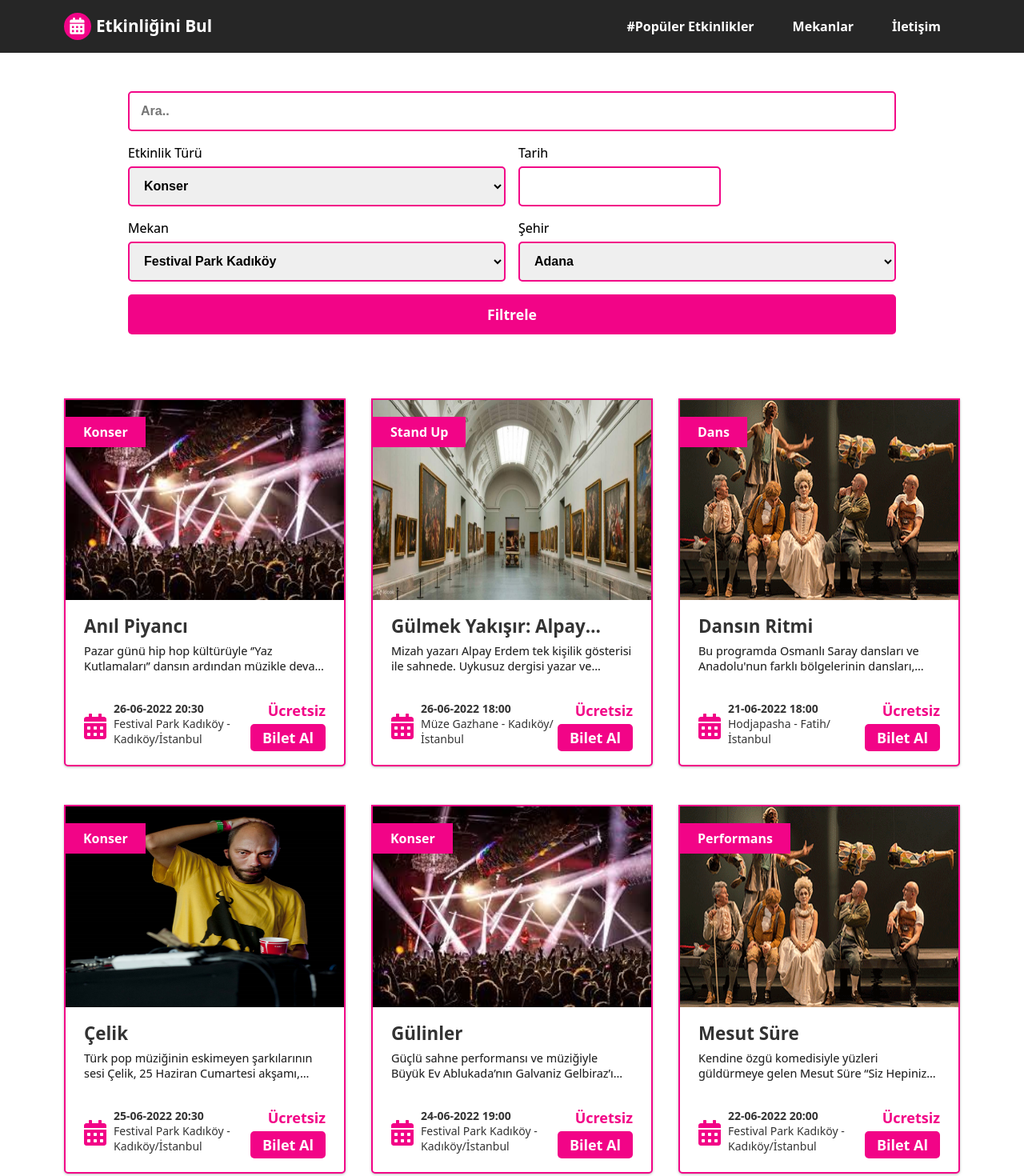
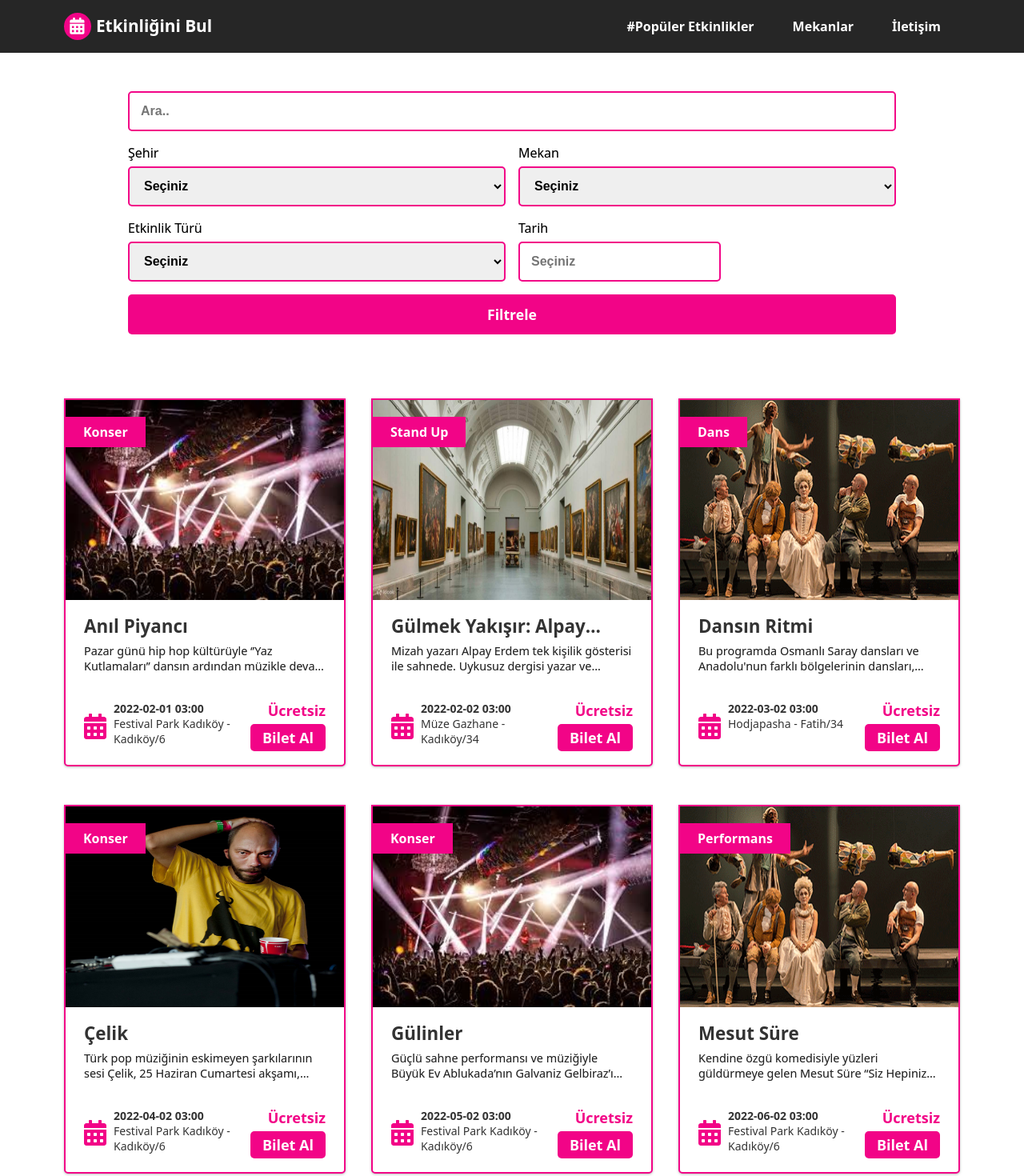
Before and after one commit to guvensen/etkinliginibul, a Next.js app: page / in a window 1280 px wide. Shown: the top 1470 px of the page at 80% size. Built offline with nearby package versions, Linux system fonts and the light colour scheme.

Commit message:
Place, province, type filter done. Date filter development will continue.

```diff
--- a/components/Filter/Filter.js
+++ b/components/Filter/Filter.js
@@ -5,6 +5,7 @@ import "react-datepicker/dist/react-datepicker.css";
 
 
 export default function Filter({places, categories, provinces, onFilter}) {
+    const [currentPlaces, setCurrentPlaces] = useState(places);
     const [dateRange, setDateRange] = useState([null, null]);
     const [startDate, endDate] = dateRange;
     const [filterData, setFilterData] = useState({
@@ -28,14 +29,48 @@ export default function Filter({places, categories, provinces, onFilter}) {
     }
 
     const handleSelectChange = (meta) => {
+        let result;
         let name = meta.target.name;
         let value = meta.target.value;
 
-        setFilterData({...filterData, [name]:value});
+        result = {...filterData, [name]:value}
+
+        if(name === "province"){
+            placeByProvince(value);
+
+            result = {...filterData, [name]:value, place: 0}
+        }
+
+        setFilterData(result);
     }
 
-    const placeList = places.map((item,index)=>{
-        return <option key={"key-"+index} value={item.id}> {item.title}</option>
+    const placeByProvince = (provinceId) => {
+
+        let currentPlaces = places;
+
+        if(parseInt(provinceId) !== 0){
+            currentPlaces = places.filter(item => {
+                let result = true;
+
+                if(item.address.province !== parseInt(provinceId)){
+                    result = false;
+                }
+
+                return result;
+            });
+        }
+
+        setCurrentPlaces(currentPlaces);
+    }
+
+    const onFilterClick = () => {
+        let result = {...filterData, startDate:startDate, endDate:endDate}
+
+        onFilter(result);
+    }
+
+    const placeList = currentPlaces.map((item,index)=>{
+        return <option key={"key-"+index} value={item.id}>{item.title}</option>
     })
 
     const categoryList = categories.map((item,index)=>{
@@ -52,8 +87,36 @@ export default function Filter({places, categories, provinces, onFilter}) {
             <input
                 type="text"
                 placeholder="Ara.."
+                name="query"
                 onChange={handleInputChange}
             />
+        </div>
+
+        <div className={style.filterOptions}>
+            <div className={style.formGroup}>
+                <label htmlFor="province">Şehir</label>
+                <select id="province"
+                        name="province"
+                        onChange={(meta) => {
+                            handleSelectChange(meta)
+                        }}
+                >
+                    <option value="0">Seçiniz</option>
+                    {provinceList}
+                </select>
+            </div>
+            <div className={style.formGroup}>
+                <label htmlFor="place">Mekan</label>
+                <select id="place"
+                        name="place"
+                        onChange={(meta) => {
+                            handleSelectChange(meta)
+                        }}
+                >
+                    <option value="0">Seçiniz</option>
+                    {placeList}
+                </select>
+            </div>
         </div>
 
         <div className={style.filterOptions}>
@@ -65,6 +128,7 @@ export default function Filter({places, categories, provinces, onFilter}) {
                             handleSelectChange(meta)
                         }}
                 >
+                    <option value="0">Seçiniz</option>
                     {categoryList}
                 </select>
             </div>
@@ -73,6 +137,8 @@ export default function Filter({places, categories, provinces, onFilter}) {
                 <DatePicker
                     selectsRange={true}
                     startDate={startDate}
+                    dateFormat="dd-MM-yyyy"
+                    placeholderText="Seçiniz"
                     endDate={endDate}
                     onChange={(update) => {
                         setDateRange(update);
@@ -82,32 +148,7 @@ export default function Filter({places, categories, provinces, onFilter}) {
             </div>
         </div>
 
-        <div className={style.filterOptions}>
-            <div className={style.formGroup}>
-                <label htmlFor="place">Mekan</label>
-                <select id="place"
-                        name="place"
-                        onChange={(meta) => {
-                            handleSelectChange(meta)
-                        }}
-                >
-                    {placeList}
-                </select>
-            </div>
-            <div className={style.formGroup}>
-                <label htmlFor="province">Şehir</label>
-                <select id="province"
-                        name="province"
-                        onChange={(meta) => {
-                            handleSelectChange(meta)
-                        }}
-                >
-                    {provinceList}
-                </select>
-            </div>
-        </div>
-
-        <div className={style.filterBtn} onClick={() => onFilter(filterData)}>
+        <div className={style.filterBtn} onClick={onFilterClick}>
             Filtrele
         </div>
     </div>
--- a/dummyData.js
+++ b/dummyData.js
@@ -6,8 +6,8 @@ export const events = [
         description: "Pazar günü hip hop kültürüyle ‘’Yaz Kutlamaları’’ dansın ardından müzikle devam ediyor. Türkçe rap sahnesinin en üretken isimlerinden Anıl Piyancı, Festival Park Kadıköy’de!",
         performer: "Anıl Piyancı",
         isPopular: false,
-        startDate: "26-06-2022 20:30",
-        endDate: "26-06-2022 20:30",
+        startDate: "2022-02-01 03:00",
+        endDate: "2022-01-05 22:30",
         category: 1,
         place: 1,
         photos: {
@@ -25,10 +25,10 @@ export const events = [
         title: "Gülmek Yakışır: Alpay Erdem",
         slug: "gulmek-yakisir-alpay-erdem",
         description: "Mizah yazarı Alpay Erdem tek kişilik gösterisi ile sahnede. Uykusuz dergisi yazar ve çizerlerinden olan Alpay Erdem usta işi mizahı ile Müze Gazhane’de seyirci karşısına çıkıyor.",
-        performer: "Alpay Erdem",
+        performer: "Güven",
         isPopular: false,
-        startDate: "26-06-2022 18:00",
-        endDate: "26-06-2022 18:00",
+        startDate: "2022-02-02 03:00",
+        endDate: "2022-02-05 22:30",
         category: 2,
         place: 2,
         photos: {
@@ -48,8 +48,8 @@ export const events = [
         description: "Bu programda Osmanlı Saray dansları ve Anadolu'nun farklı bölgelerinin dansları, oryantal danslar ve ritm show ile harmanlanarak çağdaş bir koreografi ile sunulmaktadır. ",
         performer: "Dansın Ritmi",
         isPopular: false,
-        startDate: "21-06-2022 18:00",
-        endDate: "21-06-2022 18:00",
+        startDate: "2022-03-02 03:00",
+        endDate: "2022-03-05 22:30",
         category: 3,
         place: 3,
         photos: {
@@ -69,8 +69,8 @@ export const events = [
         description: "Türk pop müziğinin eskimeyen şarkılarının sesi Çelik, 25 Haziran Cumartesi akşamı, 90’ları müziğiyle Festival Park Kadıköy’e getiriyor!",
         performer: "Çelik",
         isPopular: false,
-        startDate: "25-06-2022 20:30",
-        endDate: "25-06-2022 20:30",
+        startDate: "2022-04-02 03:00",
+        endDate: "2022-04-05 22:30",
         category: 1,
         place: 1,
         photos: {
@@ -90,8 +90,8 @@ export const events = [
         description: "Güçlü sahne performansı ve müziğiyle Büyük Ev Ablukada’nın Galvaniz Gelbiraz’ı Gülinler, 24 Haziran saat 19.00’da Festival Park Kadıköy’de!",
         performer: "Gülinler",
         isPopular: false,
-        startDate: "24-06-2022 19:00",
-        endDate: "24-06-2022 19:00",
+        startDate: "2022-05-02 03:00",
+        endDate: "2022-05-05 22:30",
         category: 1,
         place: 1,
         photos: {
@@ -111,8 +111,8 @@ export const events = [
         description: "Kendine özgü komedisiyle yüzleri güldürmeye gelen Mesut Süre “Siz Hepiniz Ben Tek” adlı tek kişilik sahne performansıyla 22 Haziran Çarşamba günü saat 20.00’de Festival Park Kadıköy sahnesinde.",
         performer: "Mesut Süre",
         isPopular: false,
-        startDate: "22-06-2022 20:00",
-        endDate: "22-06-2022 20:00",
+        startDate: "2022-06-02 03:00",
+        endDate: "2022-06-05 22:30",
         category: 4,
         place: 1,
         photos: {
@@ -132,8 +132,8 @@ export const events = [
         description: "Dinleme Kulübü’nde bu haftanın teması; “iyileşmek için dinlediğin bir parça”",
         performer: "Dinleme Kulübü",
         isPopular: false,
-        startDate: "21-06-2022 19:00",
-        endDate: "21-06-2022 19:00",
+        startDate: "2022-07-02 03:00",
+        endDate: "2022-07-05 22:30",
         category: 5,
         place: 2,
         photos: {
@@ -183,7 +183,7 @@ export const places = [
         slug: "festival-park-kadikoy",
         address: {
             country: "Türkiye",
-            province: "İstanbul",
+            province: 6,
             district: "Kadıköy",
             line: ""
         },
@@ -195,7 +195,7 @@ export const places = [
         slug: "muze-gazhane",
         address: {
             country: "Türkiye",
-            province: "İstanbul",
+            province: 34,
             district: "Kadıköy",
             line: ""
         },
@@ -207,7 +207,7 @@ export const places = [
         slug: "hodjapasha",
         address: {
             country: "Türkiye",
-            province: "İstanbul",
+            province: 34,
             district: "Fatih",
             line: ""
         },
--- a/pages/index.js
+++ b/pages/index.js
@@ -7,8 +7,69 @@ import {events, categories, places, provinces} from "../dummyData";
 export default function Home() {
     const [data, setData] = useState(events);
 
-    const setFilter = ( categoryId, placeId, provinceId, query, startDate, endDate ) => {
-        console.log(categoryId, placeId, provinceId, query, startDate, endDate);
+    const dateFormat = (date) =>{
+        let d = date;
+
+        if(typeof date === "string"){
+             d = new Date(date.replace(/-/g, "/"));
+        }
+
+        const year          = d.getFullYear();
+        const month         = ("0"+(d.getMonth() + 1)).slice(-2);
+        const day           = ("0"+d.getDate()).slice(-2);
+        const hour          = ("0"+d.getHours()).slice(-2);
+        const minutes       = ("0"+d.getMinutes()).slice(-2);
+
+        return year+"-"+month+"-"+day;
+    }
+
+    const setFilter = ( param ) => {
+
+        const filteredArray = events.filter(item => {
+            let result = true;
+            for(let key in param) {
+
+                if(param[key] !== null && parseInt(param[key]) !== 0){
+
+                    if(key === "province"){
+                        let placeIndex = places.findIndex(i => i.id === item.place);
+
+                        if(places[placeIndex].address.province !== parseInt(param[key])){
+                            result = false;
+                            break;
+                        }
+                    }else if(key === "query"){
+                        let searchKey = new RegExp(param[key],'i');
+
+                        if(item.title.search(searchKey) === -1 && item.performer.search(searchKey) === -1){
+                            result = false;
+                            break;
+                        }
+
+                    }else if(key === "startDate" || key === "endDate" ){
+                        if(!param.endDate){
+                            if(!((dateFormat(item.startDate) <= dateFormat(param.startDate)) && (dateFormat(param.startDate) <= dateFormat(item.endDate)))){
+                                result = false;
+                                break;
+                            }
+                        }else{
+                            if(((dateFormat(param.startDate) <= dateFormat(item.startDate)) && (dateFormat(param.endDate) <= dateFormat(item.endDate)))){
+                                result = false;
+                                break;
+                            }
+                        }
+                    }else{
+                        if (item[key] !== parseInt(param[key])){
+                            result = false;
+                            break;
+                        }
+                    }
+                }
+            }
+            return result;
+        })
+
+        setData(filteredArray);
     }
 
     return (
```
